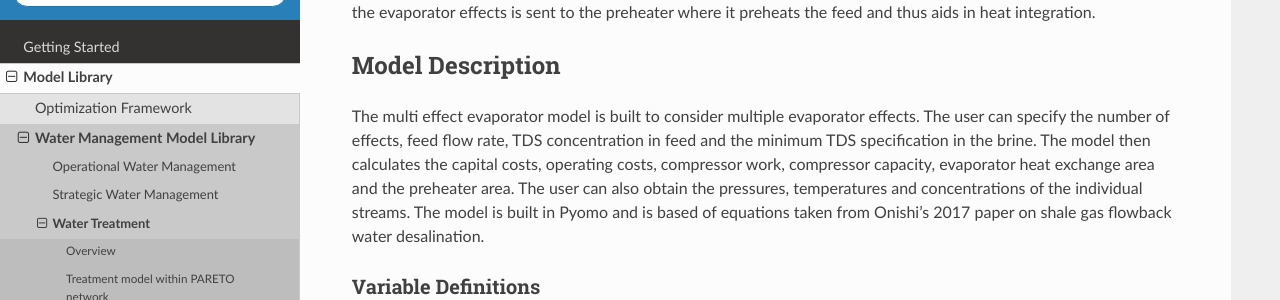
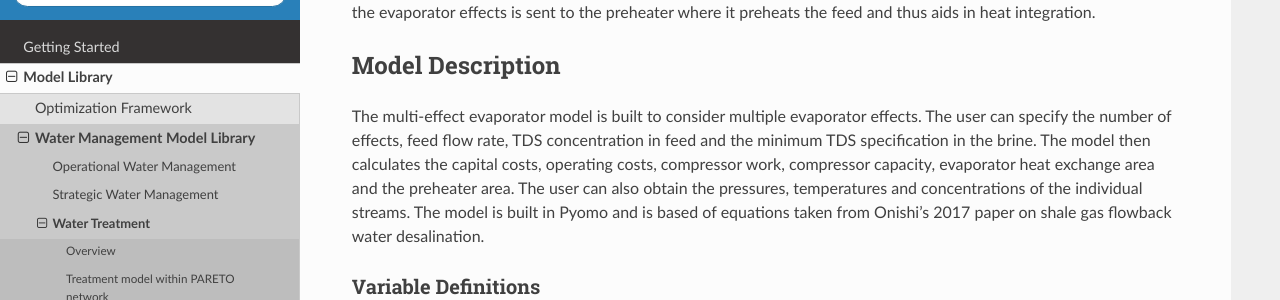
Before and after one commit to project-pareto/project-pareto, a Sphinx documentation site: the page built from docs/model_library/water_treatment/index.rst, in a window 1280 px wide and 900 px high, scrolled down 4468 px. Shown: the part 151-451 px from the top of the window. Built offline with Sphinx 7.4.7 and the Read the Docs theme 2.0.0, drawn with Linux system fonts in a browser that asks for light colours.

```diff
--- a/docs/model_library/water_treatment/index.rst
+++ b/docs/model_library/water_treatment/index.rst
@@ -191,7 +191,7 @@ The vapor from the I\ :sup:`th` evaporator is sent to the compressor for recompr
 Model Description
 ------------------
 
-The multi effect evaporator model is built to consider multiple evaporator effects. The user can specify the number of effects, feed flow rate, TDS concentration in feed and the minimum TDS specification in the brine. The model then calculates the capital costs, operating costs, compressor work, compressor capacity, evaporator heat exchange area and the preheater area. The user can also obtain the pressures, temperatures and concentrations of the individual streams.
+The multi-effect evaporator model is built to consider multiple evaporator effects. The user can specify the number of effects, feed flow rate, TDS concentration in feed and the minimum TDS specification in the brine. The model then calculates the capital costs, operating costs, compressor work, compressor capacity, evaporator heat exchange area and the preheater area. The user can also obtain the pressures, temperatures and concentrations of the individual streams.
 The model is built in Pyomo and is based of equations taken from Onishi's 2017 paper on shale gas flowback water desalination.
 
 Variable Definitions
```
